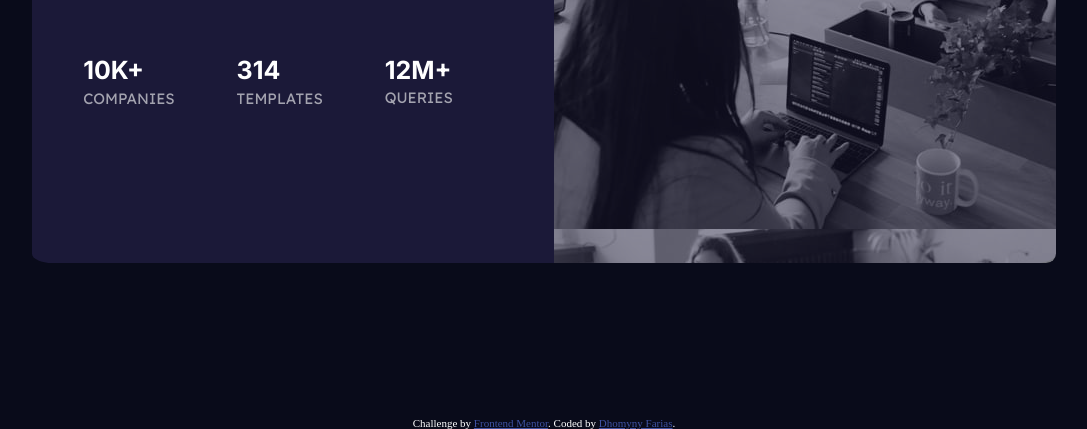
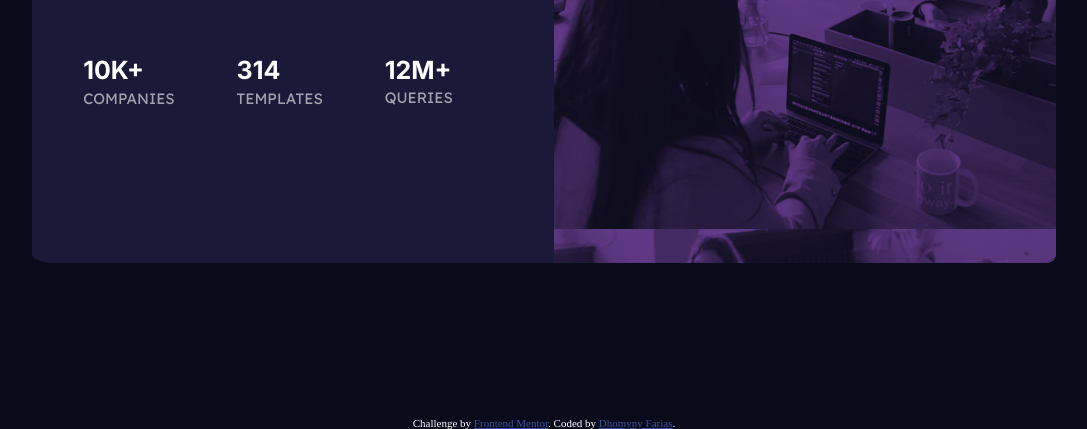
Before and after one commit to DhomynyFariasDeSouza/FrontEndMentor, a plain HTML site: page stats-preview-card-component-main/index.html in a window 1280 px wide. Shown: the part 371-800 px from the top of the page, without its empty margins (96-1183 px from the left). Drawn offline with Linux system fonts and the light colour scheme.

Commit message:
ajustando a cor da imagem

```diff
--- a/stats-preview-card-component-main/index.html
+++ b/stats-preview-card-component-main/index.html
@@ -48,7 +48,9 @@
 
     </div>
 
-    <div id="imagem"></div>
+    <div id="imagem">
+      <div id="mascara"></div>
+    </div>
   </main>
 
   <footer>
--- a/stats-preview-card-component-main/style.css
+++ b/stats-preview-card-component-main/style.css
@@ -25,7 +25,7 @@ main {
 }
 
 main #texto{
-    margin: 5% 8% 5% 5%;
+    padding: 5% 8% 5% 5%;
     max-width: 50%;
     display: flex;
     flex-direction: column;
@@ -80,3 +80,11 @@ main #imagem{
     border-top-right-radius: 2%;
     border-bottom-right-radius: 2%;
 }
+
+main #imagem #mascara{
+    height: 100%;
+    background-color: hsl(277, 64%, 61%);
+    mix-blend-mode: multiply;
+    border-top-right-radius: 2%;
+    border-bottom-right-radius: 2%;
+}
```
